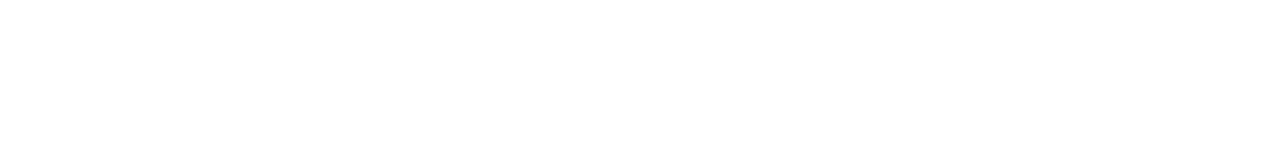
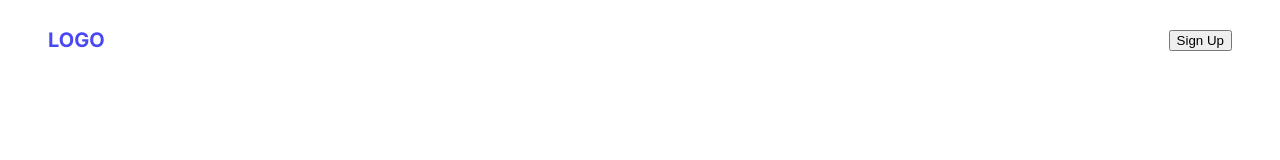
Before and after one commit to Takdirul-Rijan/my-first-assignment-, a plain HTML site: page index.html in a window 1280 px wide. Drawn offline with Linux system fonts and the light colour scheme.

Commit message:
added navbar section

```diff
--- a/index.html
+++ b/index.html
@@ -4,10 +4,23 @@
     <meta charset="UTF-8">
     <meta name="viewport" content="width=device-width, initial-scale=1.0">
     <title>My First Assignment</title>
+
+<!-- Import Inter font -->
+<link href="https://fonts.googleapis.com/css2?family=Inter:wght@400;700&display=swap" rel="stylesheet" />
+
+<!-- Import Raleway font -->
+<link href="https://fonts.googleapis.com/css2?family=Raleway:wght@400;700&display=swap" rel="stylesheet" />
+
+
     <link rel="stylesheet" href="styles/first-assignment.css">
 </head>
 <body>
     <header>
+        <!-- Navbar -->
+    <div class="navbar">
+      <div class="logo">LOGO</div>
+      <button>Sign Up</button>
+    </div>
 
     </header>
 
--- a/styles/first-assignment.css
+++ b/styles/first-assignment.css
@@ -0,0 +1,14 @@
+/* Navbar */
+    .navbar {
+      display: flex;
+      justify-content: space-between;
+      align-items: center;
+      padding: 20px 40px;
+
+    }
+    .navbar .logo {
+      font-size: 20px;
+      font-weight: bold;
+      color: #4a48f4;
+      font-family: 'Inter', sans-serif;
+    }
```
Also changed, not shown: images/Hero-bg.png (added), images/avatar.png (added), images/icon-star.png (added), images/wc-big.png (added), images/wc-mini.png (added).
